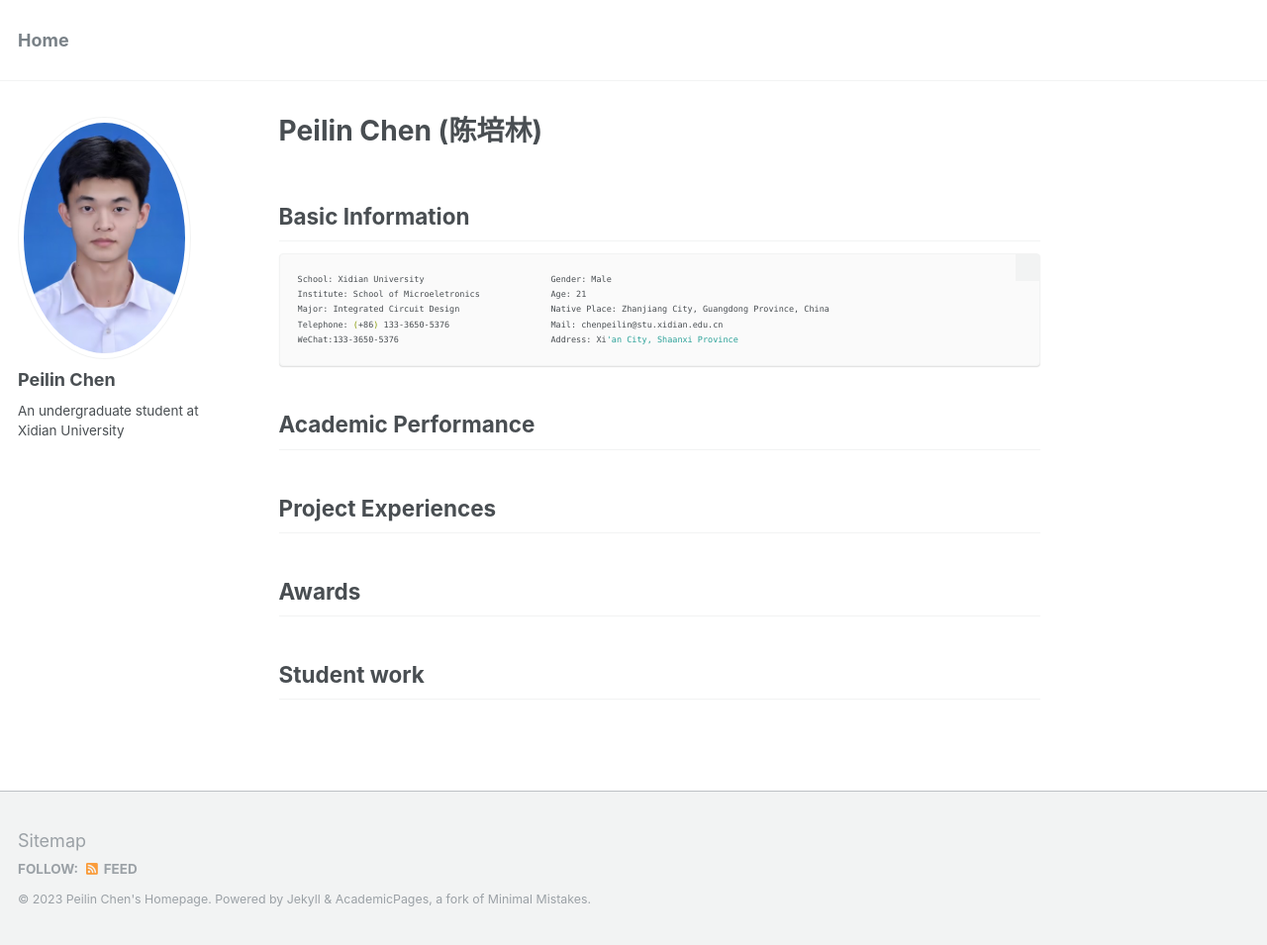
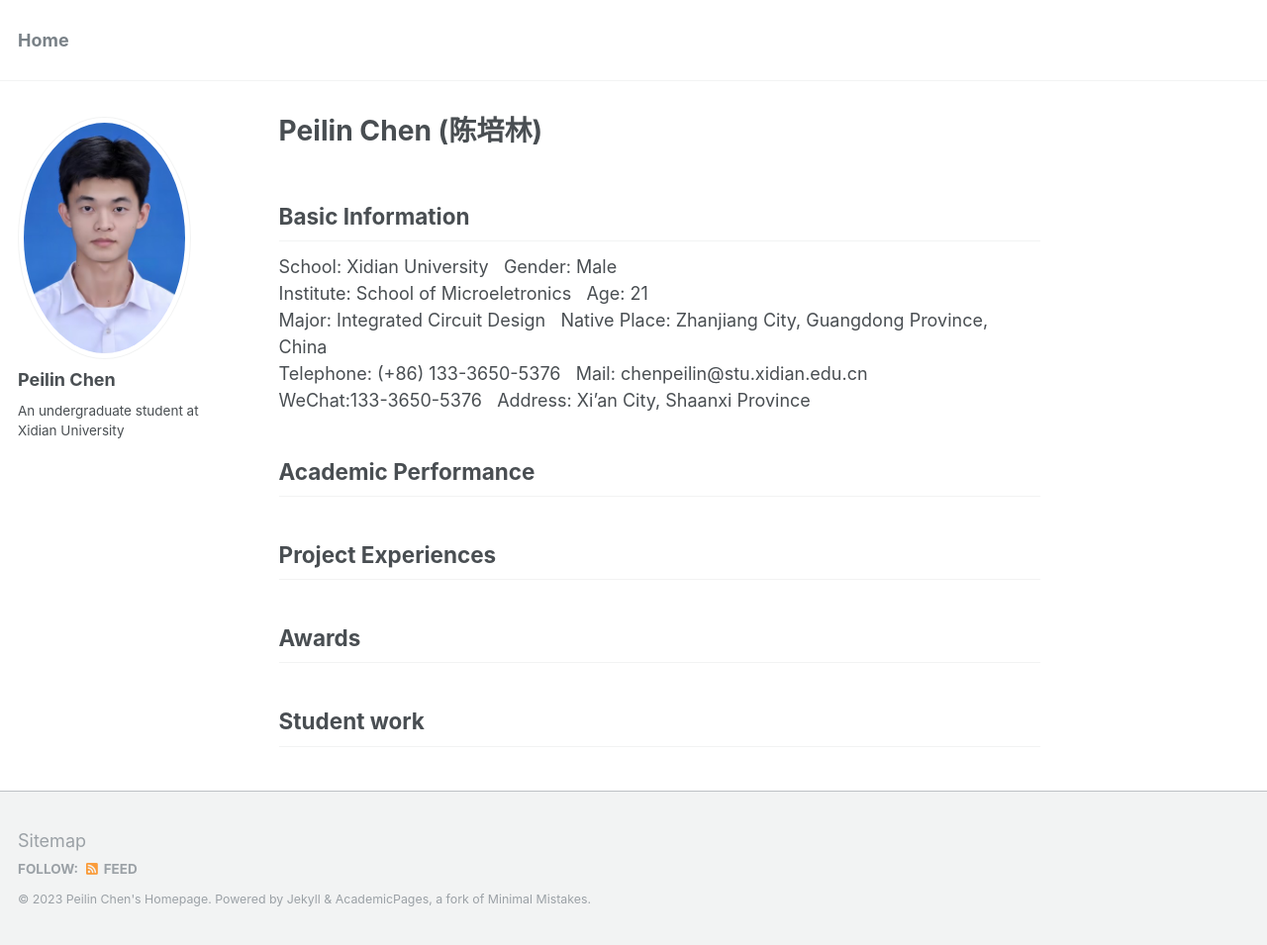
Before and after one commit to peilin-chen/peilin-chen.github.io, a Jekyll site: the page built from _pages/about.md, in a window 1280 px wide and 955 px high. Shown: the whole window at 99% size. Built offline with Jekyll 4.4.1, drawn with Linux system fonts in a browser that asks for light colours; part of the change alters nothing that is shown.

Commit message:
Update about.md

````diff
--- a/_pages/about.md
+++ b/_pages/about.md
@@ -9,13 +9,11 @@ redirect_from:
 ---
 
 ## Basic Information
-``` shell
-School: Xidian University                         Gender: Male
-Institute: School of Microeletronics              Age: 21
-Major: Integrated Circuit Design                  Native Place: Zhanjiang City, Guangdong Province, China
-Telephone: (+86) 133-3650-5376                    Mail: chenpeilin@stu.xidian.edu.cn
-WeChat:133-3650-5376                              Address: Xi'an City, Shaanxi Province
-```
+School: Xidian University&nbsp;&nbsp;&nbsp;Gender: Male
+Institute: School of Microeletronics&nbsp;&nbsp;&nbsp;Age: 21
+Major: Integrated Circuit Design&nbsp;&nbsp;&nbsp;Native Place: Zhanjiang City, Guangdong Province, China
+Telephone: (+86) 133-3650-5376&nbsp;&nbsp;&nbsp;Mail: chenpeilin@stu.xidian.edu.cn
+WeChat:133-3650-5376&nbsp;&nbsp;&nbsp;Address: Xi'an City, Shaanxi Province
 
 ## Academic Performance
 
````
